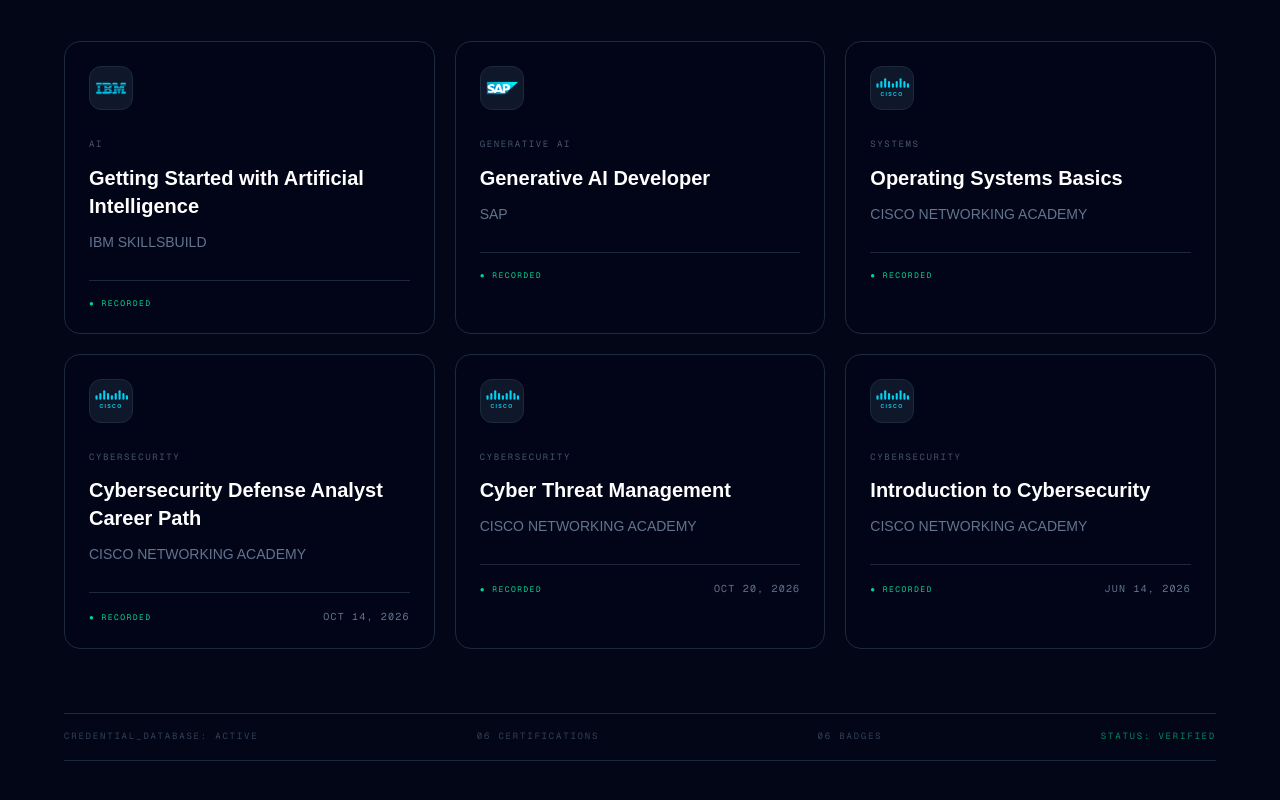
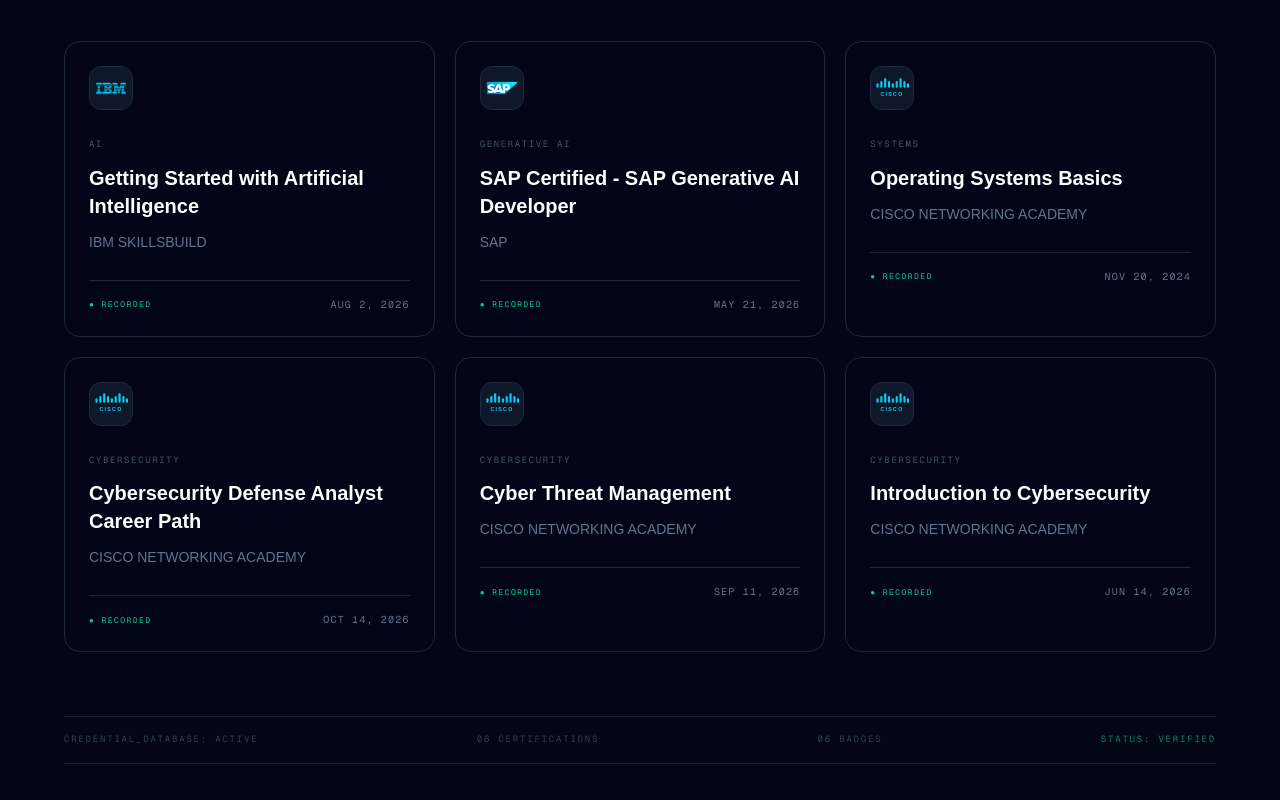
Before and after one commit to Sanjith0804/sanjith-portfolio, a Next.js app: page / in a window 1280 px wide. Shown: the part 10235-11035 px from the top of the page. Built offline with nearby package versions, Linux system fonts and the light colour scheme.

Commit message:
Add issue dates to additional badges

```diff
--- a/components/Certifications.tsx
+++ b/components/Certifications.tsx
@@ -80,13 +80,15 @@
     category: "AI",
     mark: "IBM",
     markType: "ibm",
+    issued: "Aug 2, 2026",
   },
   {
     issuer: "SAP",
-    title: "Generative AI Developer",
+    title: "SAP Certified - SAP Generative AI Developer",
     category: "Generative AI",
     mark: "SAP",
     markType: "sap",
+    issued: "May 21, 2026",
   },
   {
     issuer: "CISCO NETWORKING ACADEMY",
@@ -94,6 +96,7 @@
     category: "Systems",
     mark: "CISCO",
     markType: "cisco",
+    issued: "Nov 20, 2024",
   },
   {
   issuer: "CISCO NETWORKING ACADEMY",
@@ -109,7 +112,7 @@
   category: "Cybersecurity",
   mark: "CISCO",
   markType: "cisco",
-  issued: "Oct 20, 2026",
+  issued: "Sep 11, 2026",
 },
 {
   issuer: "CISCO NETWORKING ACADEMY",
```
